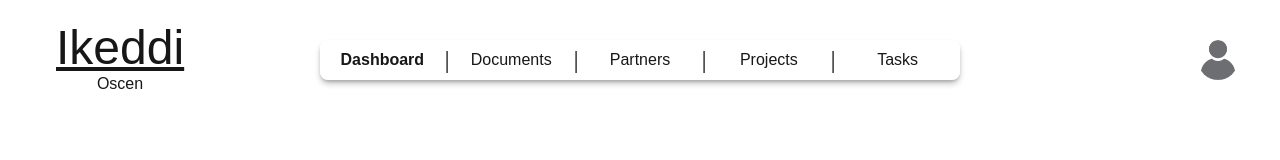
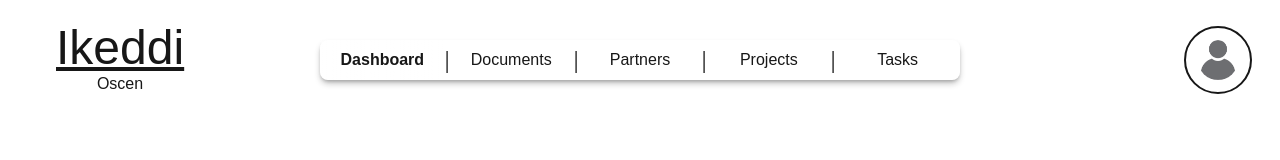
Before and after one commit to ElijDavis/Management-Application, a Next.js app in the folder manage-app/: page /dashboard in a window 1280 px wide. Shown: the top 160 px of the page. Built offline with nearby package versions, Linux system fonts and the light colour scheme; no server answers.

Commit message:
Visual Edit: Changed the look of the user image and changed the spacing of the theme bubbles

```diff
--- a/manage-app/app/components/tabs.tsx
+++ b/manage-app/app/components/tabs.tsx
@@ -6,7 +6,7 @@ const Tabs = ({name}: NameProps) => {
   const isActive = pathname === `/${name.toLowerCase()}`;
 
   return(
-    <Link className={`flex justify-center h-full w-full hover:bg-gray-200 hover:text-black mx-auto hover:rounded-md cursor-pointer ${isActive ? "bg-linear-to-r from-white/0 from-0% via-background/35 via-50% to-white/0 to-100%  font-semibold" : ""}`} href={`/${name.toLowerCase()}`}>
+    <Link className={`flex justify-center h-full w-full hover:bg-foreground/20 hover:text-black mx-auto hover:rounded-md cursor-pointer ${isActive ? "bg-linear-to-r from-white/0 from-0% via-background/35 via-50% to-white/0 to-100%  font-semibold" : ""}`} href={`/${name.toLowerCase()}`}>
         <h1>{name}</h1>
     </Link>
   )
--- a/manage-app/app/components/user.tsx
+++ b/manage-app/app/components/user.tsx
@@ -22,12 +22,11 @@ const User = () => {
 
   return (
     <>
-      <div onClick={handleClick} className="flex items-center justify-center w-15 h-15 rounded-full bg-white justify-self-end m-4 hover:scale-110 transition-transform duration-200 ease-in-out cursor-pointer">
+      <div onClick={handleClick} className="flex items-center justify-center w-15 h-15 rounded-full bg-white justify-self-end m-4 hover:scale-110 hover:outline-offset-4 transition-transform duration-200 ease-in-out cursor-pointer outline-2 outline-offset-2 outline-foreground">
         <Image src="/images/default-user.png" alt="Profile Picture" width={40} height={40} className="rounded-full"/>
       </div>
       {showAuthModal && <AuthModal onClose={() => setShowAuthModal(false)} />}
       {showSettingsModal && <SettingsModal onClose={() => setShowSettingsModal(false)} />}
-
     </>
   )
 }
```
